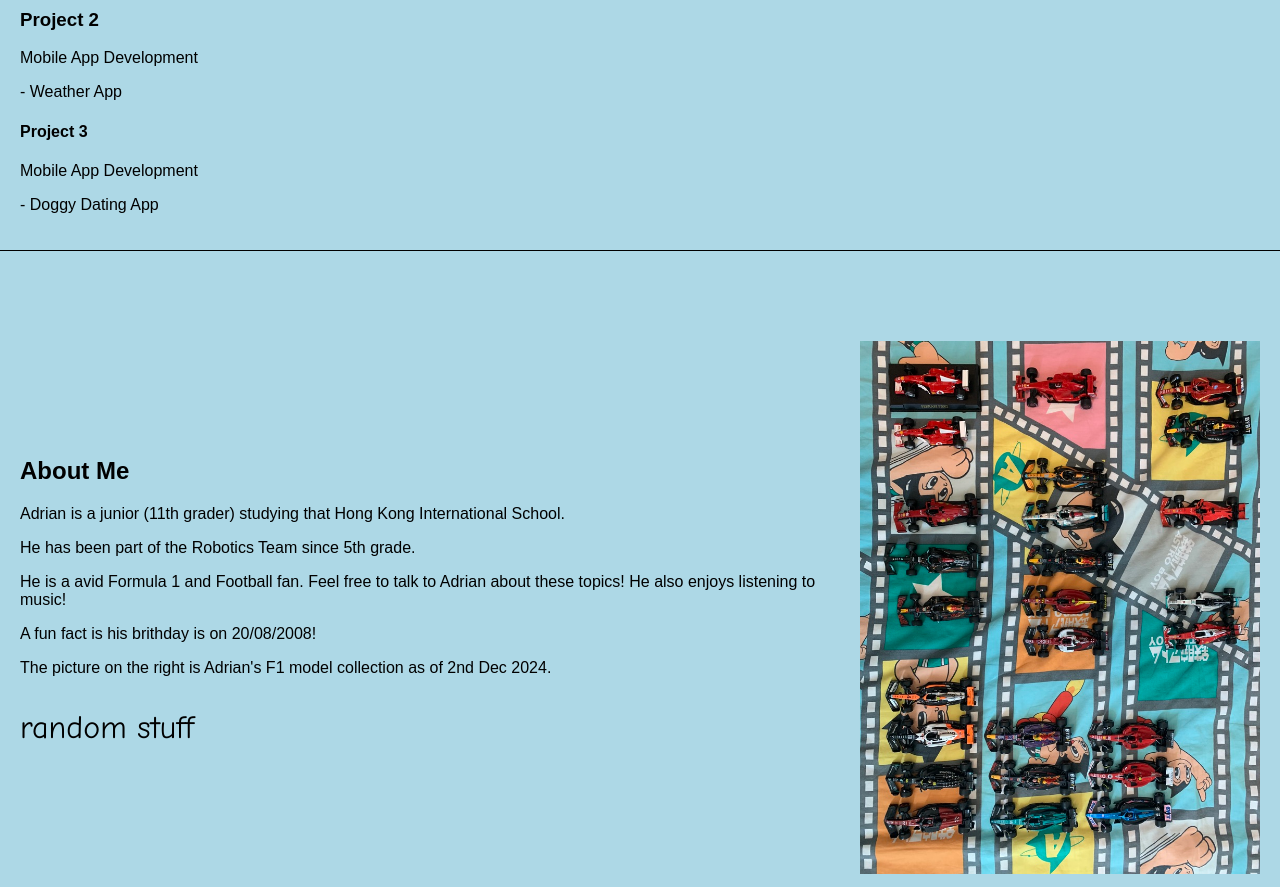
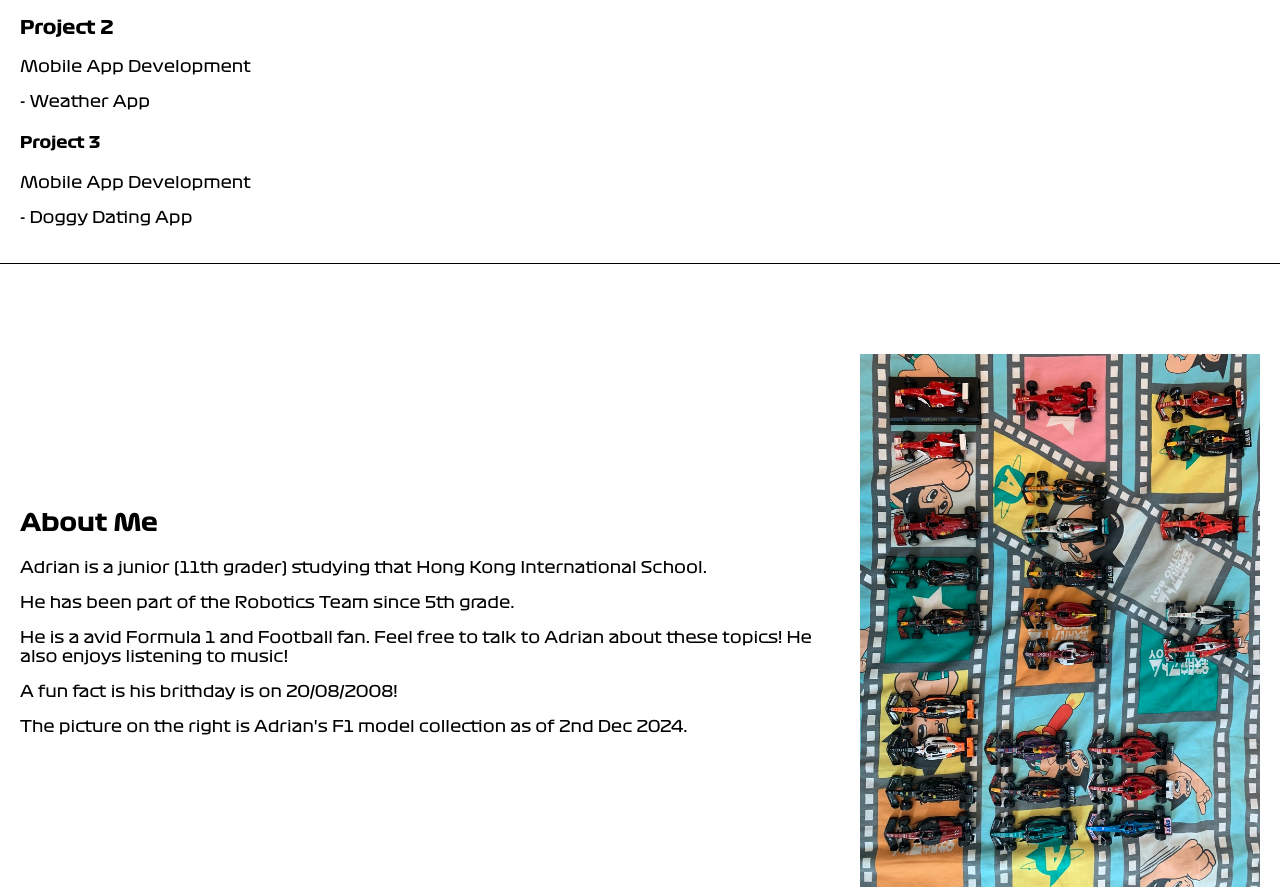
Before and after one commit to yu-adrian/yu-adrian.github.io, a plain HTML site: page index.html in a window 1280 px wide. Shown: the part 623-1510 px from the top of the page. Drawn offline with Linux system fonts and the light colour scheme.

Commit message:
font changes

```diff
--- a/index.html
+++ b/index.html
@@ -2,7 +2,7 @@
 <html lang="en">
   <head>
     <meta charset="UTF-8" />
-    <meta name="viewport" content="width=device-width, initial-scale=1.0" />
+    <meta name="viewport" content="width=device-width, font-family: 'Formula1-Wide', sans-serif, initial-scale=1.0" />
     <title>Simple Portfolio</title>
     <link rel="stylesheet" href="styles.css" />
   </head>
@@ -19,7 +19,7 @@
 
     <!-- Home Section -->
     <section id="home" style="max-width: 1200px; margin: 4rem auto; padding: 0 2rem;">
-      <h1 style="font-size: 3.5rem; font-family: sans-serif;">Hello there! I'm Adrian!</h1>
+      <h1 style="font-size: 3.5rem; font-family: 'Formula1-Regular', sans-serif;">Hello there! I'm Adrian!</h1>
 
       <!-- Content sections with new styling -->
       <div style="display: grid; grid-template-columns: 2fr 1fr; gap: 2rem; align-items: start;">
@@ -69,7 +69,6 @@
         <p>A fun fact is his brithday is on 20/08/2008!</p>
         <p>The picture on the right is Adrian's F1 model collection as of 2nd Dec 2024.</p>
         <p></p>
-        <p class="large-text" style="font-family: 'Comic Sans MS', cursive, sans-serif;">random stuff</p>
       </div>
       <img src="asset/F12.jpeg" alt="A large picture" style="width: 400px; height: auto; margin: 20px 0;">
     </section>
--- a/styles.css
+++ b/styles.css
@@ -1,7 +1,7 @@
 body {
-    font-family: Arial, sans-serif;
+    font-family: 'Formula1-Regular', sans-serif;
     color: black;
-    background-color: lightblue;
+    background-color: white;
     margin: 0;
     padding: 0;
   }
@@ -9,6 +9,7 @@ body {
   nav {
     background-color: #E10500;
     padding: 1rem;
+    font-family: 'Formula1-Wide', sans, serif
   }
 
   nav ul {
@@ -37,7 +38,8 @@ body {
     margin: 50px 0;
   }
 
-  h1, h2, h3 {
+  h1, h2, h3, h4 {
+    font-family: 'Formula1-Bold', Arial, sans-serif;
     color: black;
   }
 
@@ -70,3 +72,24 @@ body {
   #projects {
     margin-top: 50px;
   }
+
+  @font-face {
+    font-family: 'Formula1-Regular';
+    src: url('fonts/Formula1-Regular.otf') format('opentype');
+    font-weight: normal;
+    font-style: normal;
+  }
+
+  @font-face {
+    font-family: 'Formula1-Bold';
+    src: url('fonts/Formula1-Bold.otf') format('opentype');
+    font-weight: bold;
+    font-style: normal;
+  }
+
+  @font-face {
+    font-family: 'Formula1-Wide';
+    src: url('./fonts/Formula1-Wide.otf') format('opentype');
+    font-weight: bold;
+    font-style: normal;
+  }
```
Also changed, not shown: fonts/Formula1-Bold.otf (added), fonts/Formula1-Regular.otf (added), fonts/Formula1-Wide.otf (added).
